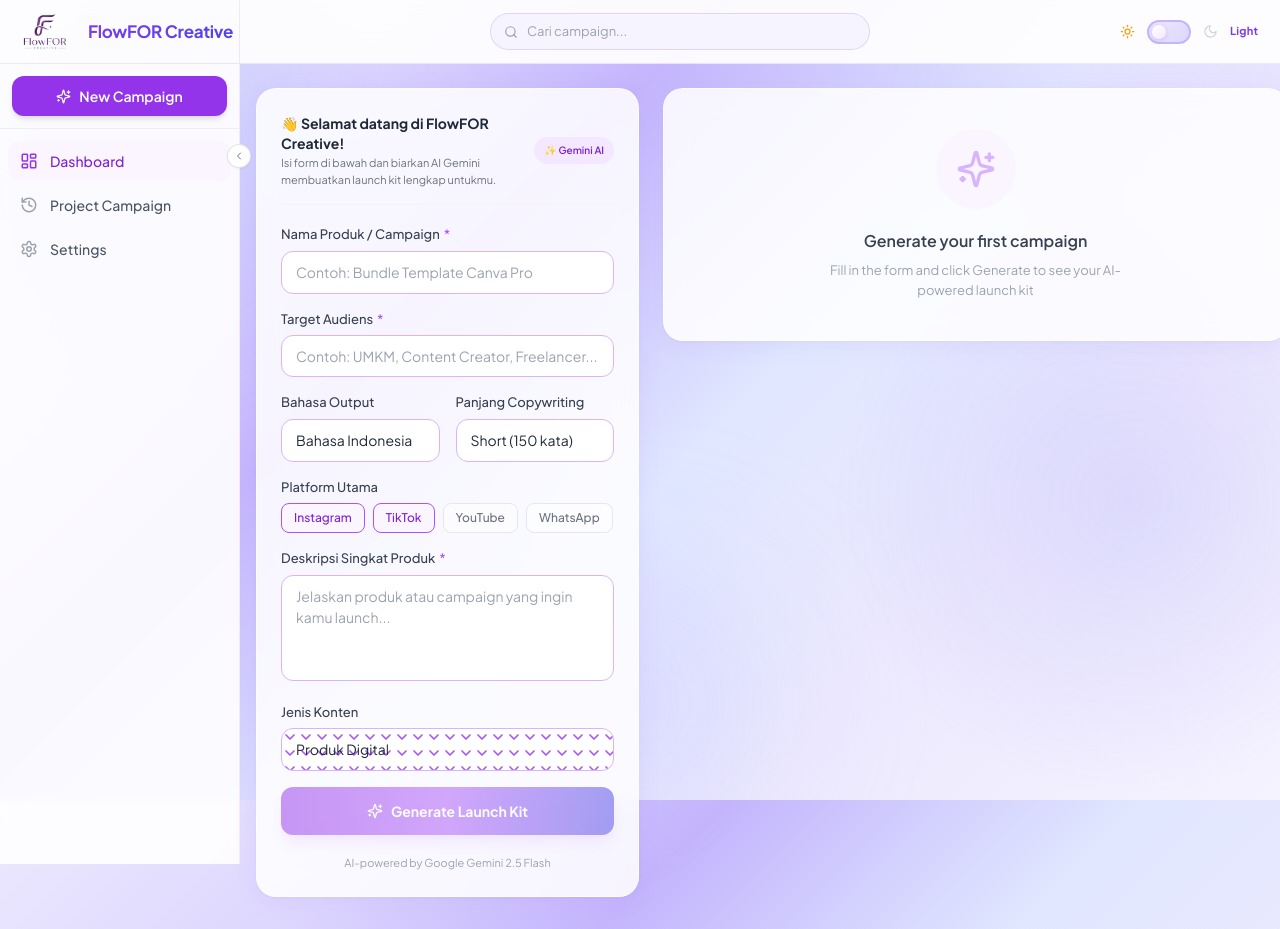
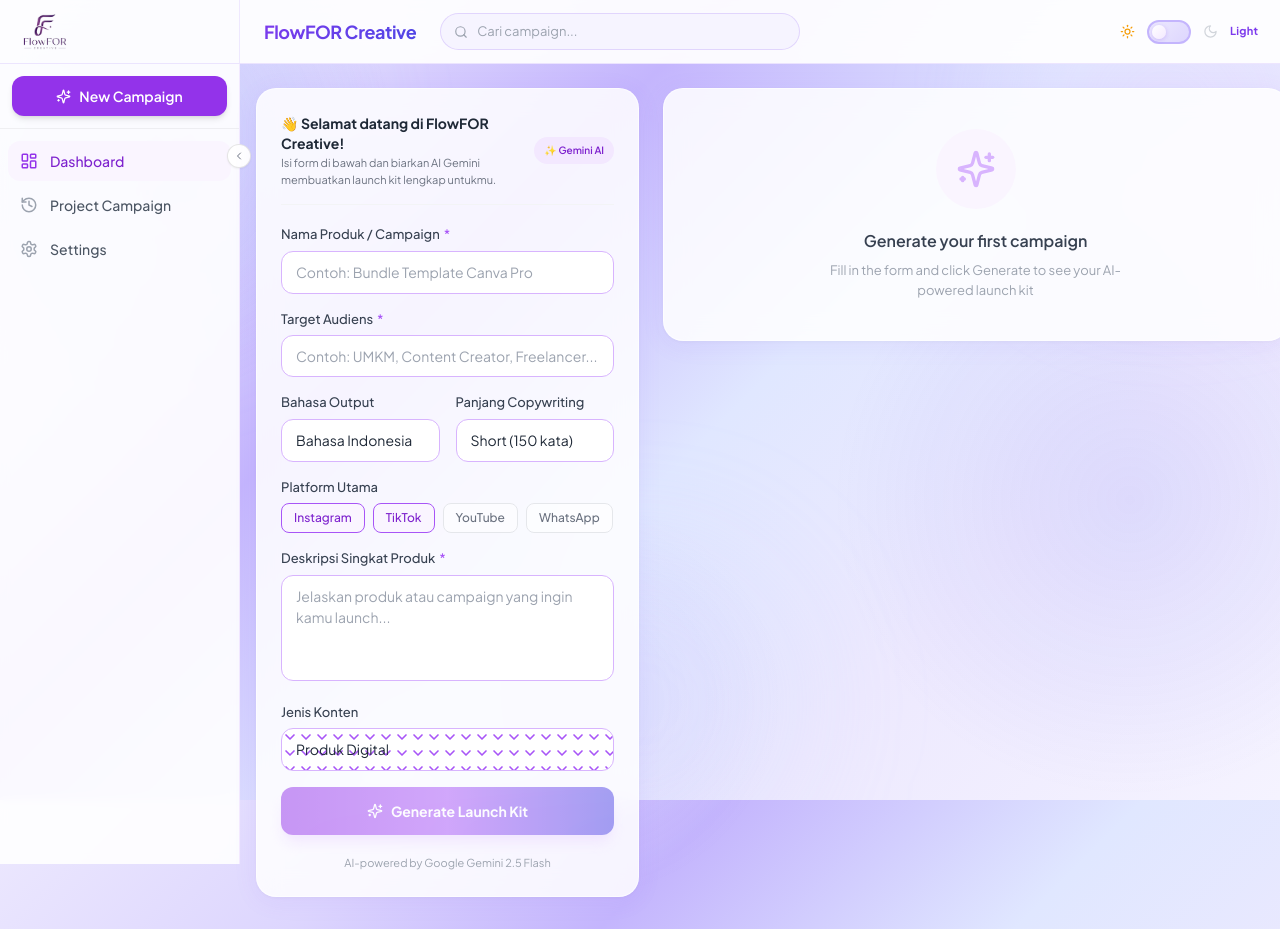
Before and after one commit to koperasiRAS/FlowFOR-Creative, a Next.js app: page / in a window 1280 px wide. Built offline with nearby package versions, Linux system fonts and the light colour scheme.

Commit message:
fix: Fix chevron dropdown repeating bug & move app name to navbar center

```diff
--- a/app/components/Navbar.tsx
+++ b/app/components/Navbar.tsx
@@ -38,13 +38,13 @@
     >
       <div className="h-full flex items-center">
 
-        {/* ── LEFT: Brand (flexible width on mobile, fixed 240px on desktop) ── */}
+        {/* ── LEFT: Logo only (no brand name here) ── */}
         <div
           className="w-auto md:w-60 flex-shrink-0 flex items-center gap-2 md:gap-3 px-3 md:px-4 h-full border-r-0 md:border-r"
           style={{ borderColor: isDark ? "rgba(255,255,255,0.06)" : "rgba(139,92,246,0.12)" }}
         >
           {/* Logo Icon Box */}
-          <div className="flex-shrink-0 flex items-center justify-center mr-1">
+          <div className="flex-shrink-0 flex items-center justify-center">
             <Image
               src={isDark ? "/logo_white.png" : "/logo_new.png"}
               alt="Logo"
@@ -54,29 +54,30 @@
               priority
             />
           </div>
+        </div>
 
-          {/* Brand name — hidden on very small mobile, visible on tablet/desktop */}
+        {/* ── CENTER: App name + Search bar ── */}
+        <div className="flex-1 flex items-center gap-3 md:gap-6 px-3 md:px-6 min-w-0">
+          {/* App Name — visible on sm+ screens */}
           <span
-            className="hidden sm:block"
+            className="hidden sm:block flex-shrink-0"
             style={{
-              fontWeight: 700,
-              fontSize: "17px",
+              fontWeight: 800,
+              fontSize: "18px",
               background: "linear-gradient(135deg, #7C3AED, #4F46E5)",
               WebkitBackgroundClip: "text",
               WebkitTextFillColor: "transparent",
               backgroundClip: "text",
-              letterSpacing: "-0.3px",
+              letterSpacing: "-0.4px",
               lineHeight: 1,
               whiteSpace: "nowrap",
             }}
           >
             FlowFOR Creative
           </span>
-        </div>
 
-        {/* ── CENTER: Search bar (truly centered in remaining space) ── */}
-        <div className="flex-1 flex items-center justify-center px-2 md:px-6 min-w-0">
-          <div className="relative w-full max-w-[380px]">
+          {/* Search bar */}
+          <div className="relative w-full max-w-[360px]">
             <Search
               size={14}
               className="absolute left-3.5 top-1/2 -translate-y-1/2 pointer-events-none"
```
